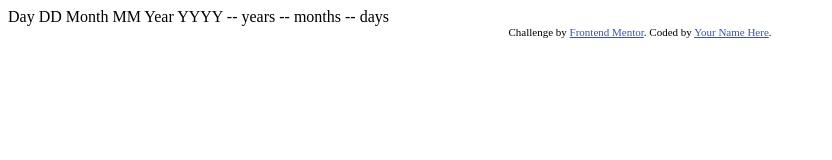
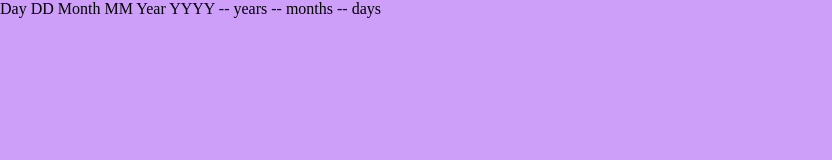
Before and after one commit to Orozimbo1/ageCaculator, a plain HTML site: page index.html in a window 1280 px wide. Shown: the whole page, without its empty margins (0-832 px from the left). Drawn offline with Linux system fonts and the light colour scheme.

Commit message:
Criando e implementando do HTML os arquivos de CSS e JS

```diff
--- a/index.html
+++ b/index.html
@@ -8,11 +8,7 @@
 
   <title>Frontend Mentor | Age calculator app</title>
 
-  <!-- Feel free to remove these styles or customise in your own stylesheet 👍 -->
-  <style>
-    .attribution { font-size: 11px; text-align: center; }
-    .attribution a { color: hsl(228, 45%, 44%); }
-  </style>
+  <link rel="stylesheet" href="style.css">
 </head>
 <body>
 
@@ -29,9 +25,6 @@
   -- months
   -- days
 
-  <div class="attribution">
-    Challenge by <a href="https://www.frontendmentor.io?ref=challenge" target="_blank">Frontend Mentor</a>.
-    Coded by <a href="#">Your Name Here</a>.
-  </div>
+  <script src="index.js"></script>
 </body>
 </html>
--- /dev/null
+++ b/index.js
@@ -0,0 +1 @@
+console.log('ola')
--- /dev/null
+++ b/style.css
@@ -0,0 +1,9 @@
+* {
+  padding: 0;
+  margin: 0;
+  box-sizing: border-box;
+}
+
+body {
+  background-color: rgb(205, 159, 248);
+}
```
